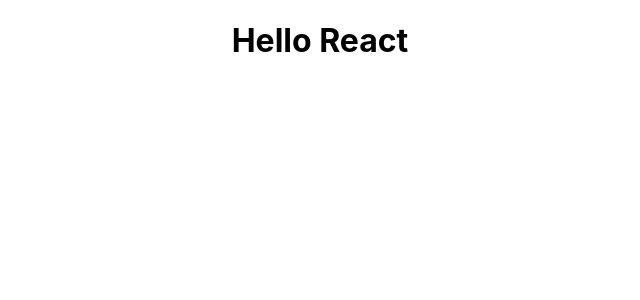
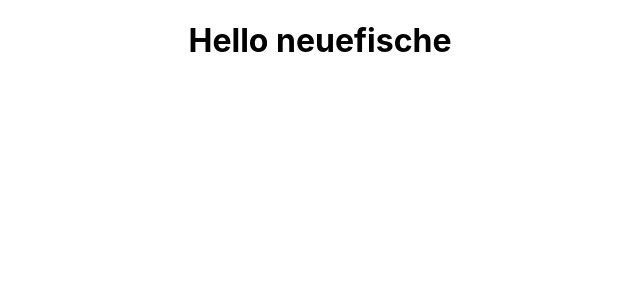
Before and after one commit to patrikglanemann/react-exercise-useEffect-sideEffect, a React (Create React App) app: page / in a window 1280 px wide. Shown: the top 300 px of the page, without its empty margins (320-960 px from the left). Built offline with nearby package versions, Linux system fonts and the light colour scheme.

Commit message:
Solution

```diff
--- a/src/App.js
+++ b/src/App.js
@@ -1,9 +1,13 @@
-import { useState } from "react";
+import { useEffect, useState } from "react";
 import "./App.css";
 
 function App() {
   const [message, setMessage] = useState("Hello React");
   // Your code below
+
+  useEffect(() => {
+    setMessage("Hello neuefische");
+  });
 
   return (
     <div className="App">
```
Also changed, not shown: 1 other file (tests, documents, lock files or other folders).
